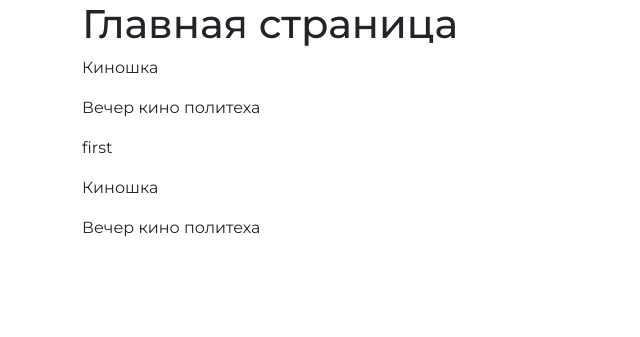
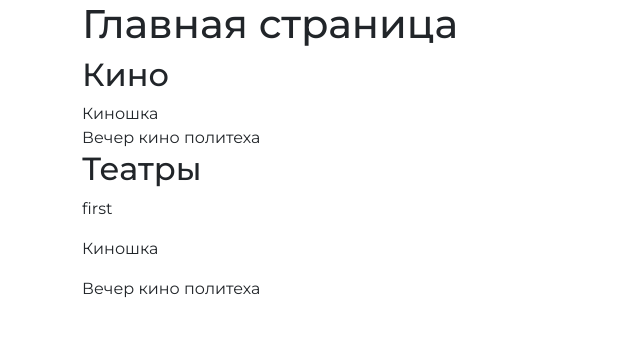
Before and after one commit to AleksanderMerkulov/django-entertainment, a Django app: page / in a window 1280 px wide. Shown: the part 60-397 px from the top of the page, without its empty margins (0-640 px from the left). Run offline with Django 3.2, Linux system fonts and the light colour scheme; data comes from the database, SQL or seed files in the repository; both versions use the stored data as it was after the commit; some libraries are stand-ins or nearby versions.

Commit message:
описал отображение событий по категориям (теперь есть необзодимость устанавливать пакет Pillow)

```diff
--- a/events/templates/events/event_detail.html
+++ b/events/templates/events/event_detail.html
@@ -1,5 +1,9 @@
 {% extends 'index.html' %}
 
 {% block body %}
-    {{ event.title }}
+
+    <p>{{ event.title }}</p>
+    <p>{{ event.typeOfEvent }}</p>
+    <p>{{ event.creator_id }}</p>
+
 {% endblock %}
--- a/events/templates/events/events_all.html
+++ b/events/templates/events/events_all.html
@@ -6,7 +6,10 @@
     	<h1>{{ pk }}</h1>
     {% endif %}
     {% for event in events %}
-    	<a href="{% url 'event_detail' event.id %}"> {{ event.title }}</a>
+            <div class="all-event__item">
+                <a href="{% url 'event_detail' event.id %}"> {{ event.title }} {{ event.date }}</a>
+            </div>
+
     {% endfor %}
 
 {% endblock %}
--- a/events/views.py
+++ b/events/views.py
@@ -8,7 +8,7 @@ from django.views.generic import DetailView
 
 # Create your views here.
 def events_all(request):
-    events = Event.objects.all()
+    events = Event.objects.filter(typeOfEvent__name="public")
     return render(request, 'events/events_all.html', {"events": events})
 
 
@@ -22,7 +22,7 @@ def events_all_by_category(request, pk="all"):
     id_cat = Category.objects.filter(title=pk).first()
     if id_cat is None:
         return redirect('events_all')
-    events = Event.objects.filter(id=id_cat.id)
+    events = Event.objects.filter(id=id_cat.id) & Event.objects.filter(typeOfEvent__name="public")
     return render(request, "events/events_all.html", {"events": events})
 
 
--- a/main/templates/main/main.html
+++ b/main/templates/main/main.html
@@ -3,20 +3,46 @@
 {% block body %}
     <h1>Главная страница</h1>
 
-    {% for cinema in cinemas %}
-    	<p>{{ cinema.title }}</p>
-    {% endfor %}
+    {% if actual %}
+        <div class="main-cat">
+            <h2 class="main-cat__title">Актуально сейчас</h2>
 
             {% for ac in actual %}
                 <p>{{ ac.title }}</p>
             {% endfor %}
+        </div>
+     {% endif %}
+
+    {% if cinemas %}
+        <div class="main-cat">
+            <h2 class="main-cat__title">Кино</h2>
+            {% for cinema in cinemas %}
+                <div class="event-item">{{ cinema.title }}</div>
+            {% endfor %}
+        </div>
+    {% endif %}
+
+
+    {% if theaters %}
+        <div class="main-cat">
+            <h2 class="main-cat__title">Театры</h2>
 
             {% for theater in theaters %}
                 <p>{{ theater.title }}</p>
             {% endfor %}
+        </div>
+    {% endif %}
+
+
+    {% if jopa %}
+        <div class="main-cat">
+            <h2 class="main-cat__title">Театры</h2>
 
             {% for theater in jopa %}
                 <p>{{ theater.title }}</p>
             {% endfor %}
+        </div>
+    {% endif %}
+
 
 {% endblock %}
```
Also changed, not shown: db.sqlite3. Lines whose indentation alone changed are shown as unchanged.
